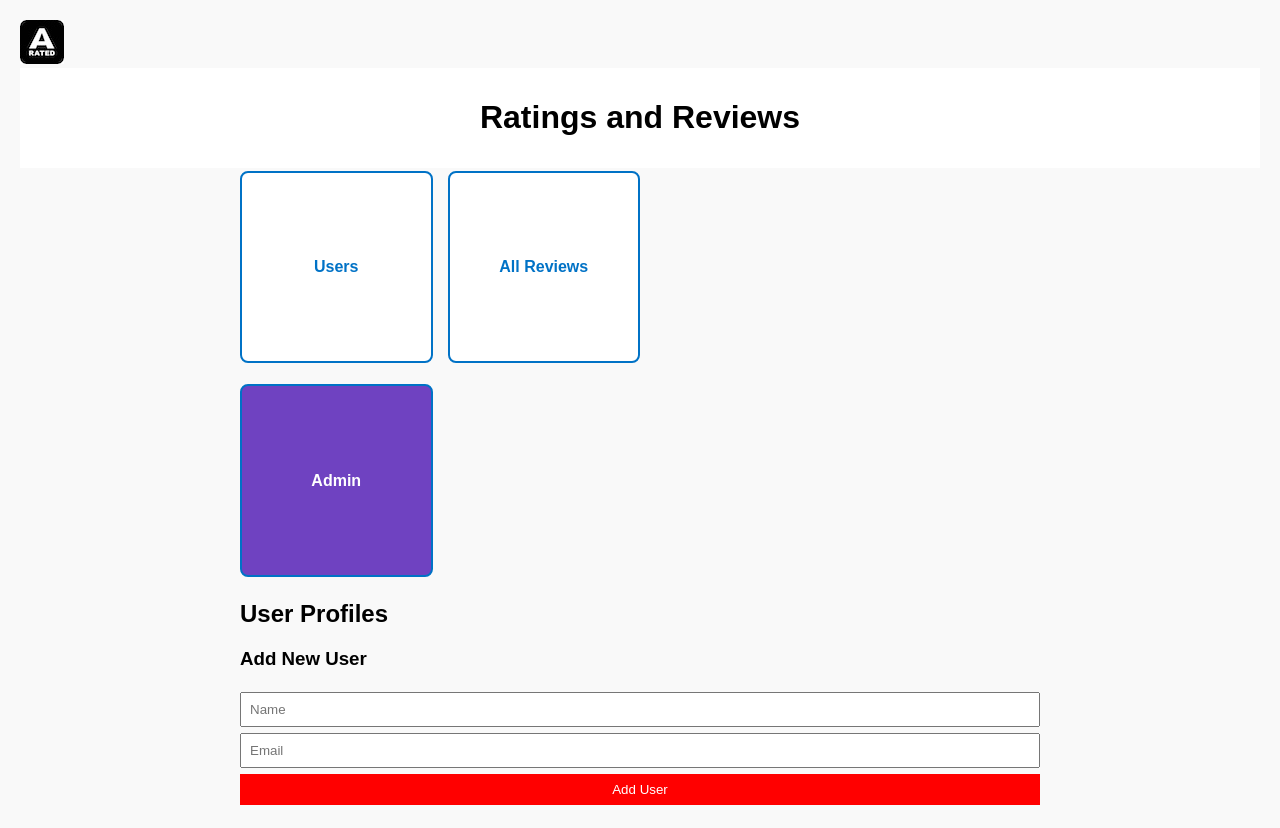
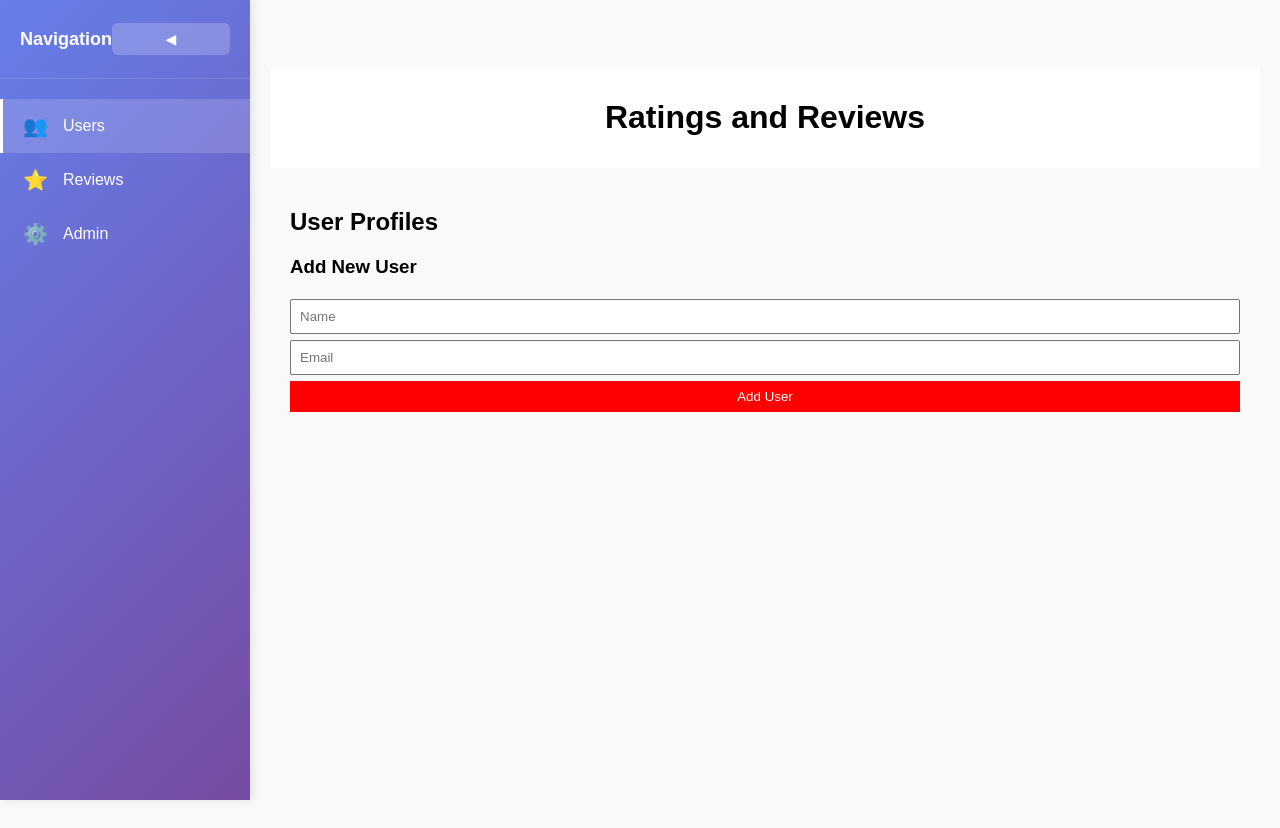
Before and after one commit to jkanbi/ratings.arated.com, a plain HTML site: page index.html in a window 1280 px wide. After the commit the page ends 800 px from the top, so only its background shows below. Drawn offline with nearby package versions, Linux system fonts and the light colour scheme.

Commit message:
Update index.html
Implement side bar navigation.

```diff
--- a/index.html
+++ b/index.html
@@ -105,6 +105,149 @@
         .rating-E { background-color: #FBB03B; }
         .emoji {
             margin-left: 8px;
+        }
+
+        /* Sidebar Styles */
+        .sidebar {
+            position: fixed;
+            left: 0;
+            top: 0;
+            height: 100vh;
+            background: linear-gradient(135deg, #667eea 0%, #764ba2 100%);
+            color: white;
+            width: 250px;
+            transition: all 0.3s ease;
+            z-index: 1000;
+            box-shadow: 2px 0 10px rgba(0,0,0,0.1);
+        }
+
+        .sidebar.collapsed {
+            width: 60px;
+        }
+
+        .sidebar-header {
+            padding: 20px;
+            border-bottom: 1px solid rgba(255,255,255,0.1);
+            display: flex;
+            justify-content: space-between;
+            align-items: center;
+        }
+
+        .sidebar-header h3 {
+            margin: 0;
+            font-size: 18px;
+            font-weight: 600;
+        }
+
+        .collapse-btn {
+            background: rgba(255,255,255,0.2);
+            border: none;
+            color: white;
+            padding: 8px 12px;
+            border-radius: 6px;
+            cursor: pointer;
+            font-size: 14px;
+            transition: all 0.2s ease;
+        }
+
+        .collapse-btn:hover {
+            background: rgba(255,255,255,0.3);
+            transform: scale(1.05);
+        }
+
+        .sidebar-nav {
+            padding: 20px 0;
+        }
+
+        .nav-item {
+            display: flex;
+            align-items: center;
+            padding: 15px 20px;
+            color: white;
+            text-decoration: none;
+            transition: all 0.2s ease;
+            border-left: 3px solid transparent;
+        }
+
+        .nav-item:hover {
+            background: rgba(255,255,255,0.1);
+            border-left-color: rgba(255,255,255,0.5);
+            transform: translateX(5px);
+        }
+
+        .nav-item.active {
+            background: rgba(255,255,255,0.15);
+            border-left-color: white;
+            font-weight: 600;
+        }
+
+        .nav-icon {
+            font-size: 20px;
+            margin-right: 15px;
+            min-width: 20px;
+            text-align: center;
+        }
+
+        .nav-text {
+            font-size: 16px;
+            font-weight: 500;
+        }
+
+        .sidebar.collapsed .nav-text {
+            display: none;
+        }
+
+        .sidebar.collapsed .nav-icon {
+            margin-right: 0;
+            font-size: 24px;
+        }
+
+        /* Responsive adjustments */
+        @media (max-width: 768px) {
+            .sidebar {
+                width: 60px;
+            }
+            .sidebar .nav-text {
+                display: none;
+            }
+            .sidebar .sidebar-header h3 {
+                display: none;
+            }
+            .container {
+                margin-left: 60px;
+            }
+            header {
+                margin-left: 60px;
+            }
+        }
+
+        /* Adjust main container for sidebar */
+        .container {
+            margin-left: 250px;
+            transition: margin-left 0.3s ease;
+            max-width: none;
+            padding: 20px;
+            position: relative;
+            z-index: 1;
+        }
+
+
+
+        /* Ensure content is visible above sidebar */
+        header {
+            margin-left: 250px;
+            transition: margin-left 0.3s ease;
+            position: relative;
+            z-index: 1;
+        }
+
+        .sidebar.collapsed ~ header {
+            margin-left: 60px;
+        }
+
+
+
+        .emoji {
             font-size: 1.2em;
         }
         input, textarea, button {
@@ -123,34 +266,7 @@
         button:hover {
             background-color: #005ea2;
         }
-        .nav-buttons {
-            margin-bottom: 20px;
-            display: grid;
-            grid-template-columns: repeat(auto-fit, minmax(150px, 1fr));
-            gap: 15px;
-            max-width: 400px;
-        }
-        .nav-buttons button {
-            padding: 20px;
-            font-size: 16px;
-            font-weight: bold;
-            border-radius: 8px;
-            border: 2px solid #0072c6;
-            background-color: white;
-            color: #0072c6;
-            cursor: pointer;
-            transition: all 0.3s ease;
-            aspect-ratio: 1;
-            display: flex;
-            align-items: center;
-            justify-content: center;
-        }
-        .nav-buttons button:hover {
-            background-color: #0072c6;
-            color: white;
-            transform: translateY(-2px);
-            box-shadow: 0 4px 8px rgba(0,0,0,0.2);
-        }
+
 
         .button-actions{
         	background-color: red;
@@ -363,11 +479,47 @@
             <h1>Ratings and Reviews</h1>
         </header>
         <div class="container">
-            <div class="nav-buttons">
-                <button @click="currentView = 'UserList'">Users</button>
-                <button @click="currentView = 'ReviewList'">All Reviews</button>
-                <button @click="currentView = 'AdminPanel'" style="background-color: #6f42c1; color: white;">Admin</button>
+            <div class="sidebar" :class="{ 'collapsed': sidebarCollapsed }">
+                <div class="sidebar-header">
+                    <h3 v-if="!sidebarCollapsed">Navigation</h3>
+                    <button class="collapse-btn" @click="toggleSidebar">
+                        <span v-if="!sidebarCollapsed">◀</span>
+                        <span v-else>▶</span>
+                    </button>
+                </div>
+                <nav class="sidebar-nav">
+                    <a href="#"
+                       @click.prevent="currentView = 'UserList'"
+                       :class="{ 'active': currentView === 'UserList' }"
+                       class="nav-item">
+                        <span class="nav-icon">👥</span>
+                        <span v-if="!sidebarCollapsed" class="nav-text">Users</span>
+                    </a>
+                    <a href="#"
+                       @click.prevent="currentView = 'ReviewList'"
+                       :class="{ 'active': currentView === 'ReviewList' }"
+                       class="nav-item">
+                        <span class="nav-icon">⭐</span>
+                        <span v-if="!sidebarCollapsed" class="nav-text">Reviews</span>
+                    </a>
+                    <a href="#"
+                       @click.prevent="currentView = 'AdminPanel'"
+                       :class="{ 'active': currentView === 'AdminPanel' }"
+                       class="nav-item">
+                        <span class="nav-icon">⚙️</span>
+                        <span v-if="!sidebarCollapsed" class="nav-text">Admin</span>
+                    </a>
+                </nav>
             </div>
+            <!-- Breadcrumb Navigation -->
+            <div class="breadcrumb-nav" v-if="currentView === 'UserDetail' || currentView === 'ReviewDetail'">
+                <button class="breadcrumb-btn" @click="backToList">
+                    <span>←</span>
+                    <span v-if="currentView === 'UserDetail'">Back to Users</span>
+                    <span v-else>Back to Reviews</span>
+                </button>
+            </div>
+
             <component :is="currentView"
                        :users="users"
                        :reviews="reviews"
@@ -1766,7 +1918,8 @@
                     reviews: this.loadReviews(),
                     currentView: 'UserList',
                     selectedUser: null,
-                    selectedReview: null
+                    selectedReview: null,
+                    sidebarCollapsed: false
                 };
             },
             methods: {
@@ -1815,9 +1968,19 @@
                     this.currentView = 'ReviewDetail';
                 },
                 backToList() {
-                    this.currentView = this.currentView === 'UserDetail' ? 'UserList' : 'ReviewList';
+                    // Determine which list to go back to based on current view
+                    if (this.currentView === 'UserDetail') {
+                        this.currentView = 'UserList';
+                    } else if (this.currentView === 'ReviewDetail') {
+                        this.currentView = 'ReviewList';
+                    }
+
+                    // Clear selected items
                     this.selectedUser = null;
                     this.selectedReview = null;
+                },
+                toggleSidebar() {
+                    this.sidebarCollapsed = !this.sidebarCollapsed;
                 }
             }
         });
```
